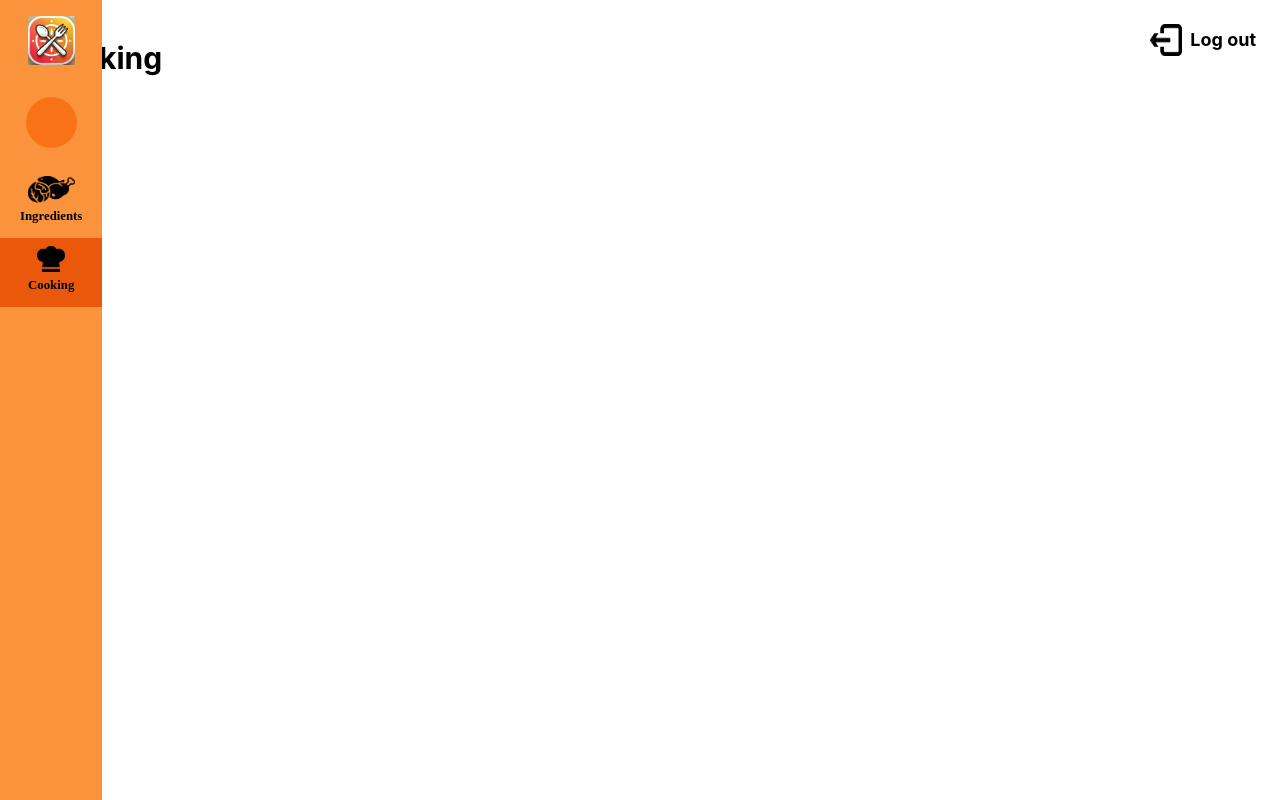
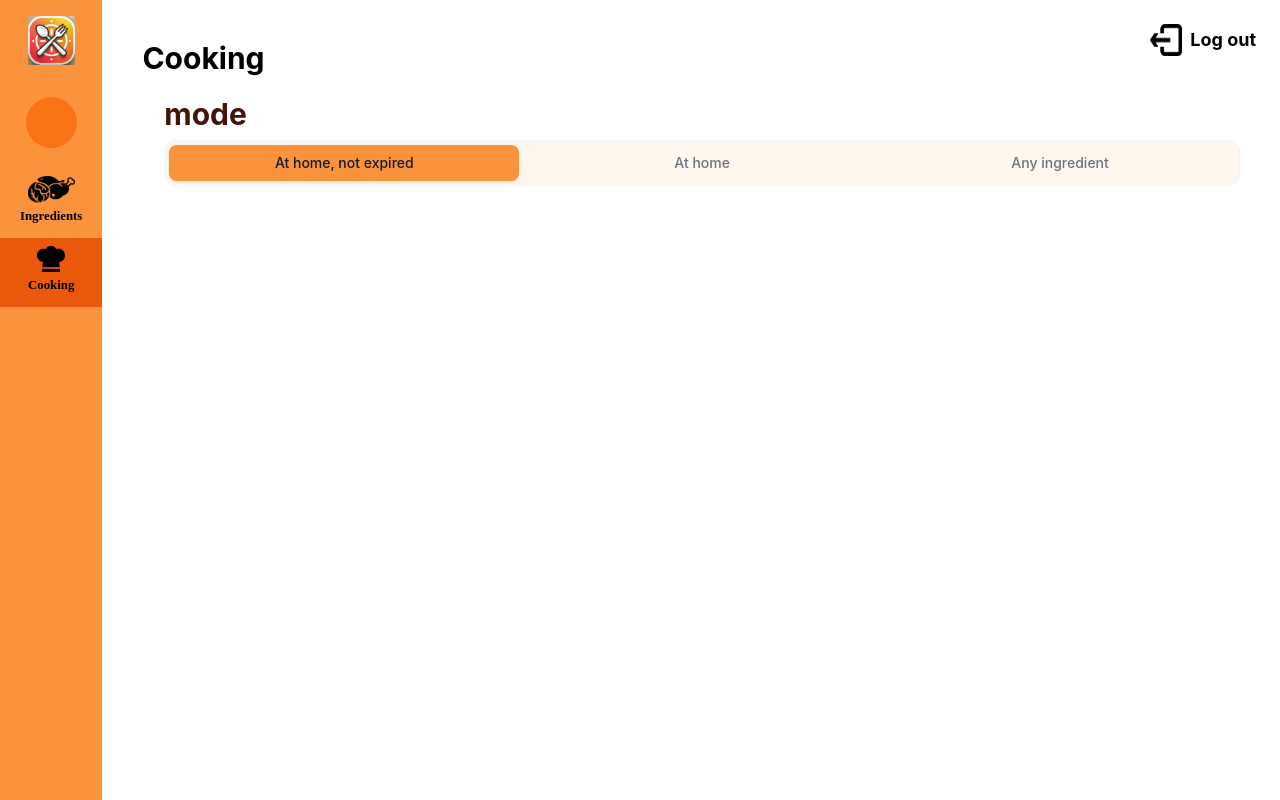
Before and after one commit to rei06666/kitchen_compass, a React (Create React App) app in the folder frontend/: page /cooking in a window 1280 px wide. Built offline with nearby package versions, Linux system fonts and the light colour scheme; a web font is replaced by a local one.

Commit message:
料理画面のモードタブの追加

```diff
--- a/frontend/src/pages/Cooking.js
+++ b/frontend/src/pages/Cooking.js
@@ -1,16 +1,16 @@
-import React from 'react';
+import React, { useState } from 'react';
 import { useNavigate, useLocation } from "react-router-dom";
 import Sidebar from '../component/Sidebar';
 import Underbar from '../component/Underbar';
-import app_logo from "../image/kitchen_compass_logo.png"
-import logout_logo from "../image/logout.png"
+import app_logo from "../image/kitchen_compass_logo.png";
+import logout_logo from "../image/logout.png";
 
-export default function Cooking() {
-
+const Cooking = () => {
     const navigate = useNavigate();
     const location = useLocation();
     const name = localStorage.getItem('kitchenCompassUserName');
-    const pageName = "Cooking"
+    const pageName = "Cooking";
+    const [selectedTab, setSelectedTab] = useState('HomeAndNotExpired');
 
     const Logout = () => {
         // ログアウト処理をここに追加
@@ -19,19 +19,65 @@ export default function Cooking() {
         navigate('/');
     };
 
+    const handleTabClick = (tabName) => {
+        setSelectedTab(tabName);
+    };
+
     return (
-        <div className="flex w-100">
+        <div className="relative flex w-full">
             {/* モバイルでは表示されない */}
             <Sidebar src={app_logo} name={name} pageName={pageName} />
-            <div className="grow p-10">
-                {/* 他のコンテンツをここに追加 */}
+            <div className="grow p-10 md:ml-[8%]">
                 <h1 className="text-3xl font-bold">Cooking</h1>
-                {/* ここに他のコンテンツを追加 */}
+                <div className='mt-5 ml-[2%] text-3xl'>
+                    <h2 className="font-bold text-orange-950">mode</h2>
+                    <div className="mt-2 overflow-hidden rounded-xl border border-gray-100 bg-orange-50 p-1">
+                        {/* タブ表示 */}
+                        <ul className="hidden md:flex items-center gap-2 text-sm font-medium">
+                            <li className="flex-1">
+                                <a
+                                    className={`flex items-center justify-center gap-2 rounded-lg px-3 py-2 ${selectedTab === 'HomeAndNotExpired' ? 'bg-orange-400 text-gray-900 shadow' : 'text-gray-500 hover:bg-orange-200 hover:text-gray-700 hover:shadow'}`}
+                                    onClick={() => handleTabClick('HomeAndNotExpired')}
+                                >
+                                    At home, not expired
+                                </a>
+                            </li>
+                            <li className="flex-1">
+                                <a
+                                    className={`flex items-center justify-center gap-2 rounded-lg px-3 py-2 ${selectedTab === 'Home' ? 'bg-orange-400 text-gray-900 shadow' : 'text-gray-500 hover:bg-orange-200 hover:text-gray-700 hover:shadow'}`}
+                                    onClick={() => handleTabClick('Home')}
+                                >
+                                    At home
+                                </a>
+                            </li>
+                            <li className="flex-1">
+                                <a
+                                    className={`flex items-center justify-center gap-2 rounded-lg px-3 py-2 ${selectedTab === 'AnyIngredient' ? 'bg-orange-400 text-gray-900 shadow' : 'text-gray-500 hover:bg-orange-200 hover:text-gray-700 hover:shadow'}`}
+                                    onClick={() => handleTabClick('AnyIngredient')}
+                                >
+                                    Any ingredient
+                                </a>
+                            </li>
+                        </ul>
+                        {/* プルダウン表示 */}
+                        <div className="md:hidden">
+                            <select
+                                className="w-full rounded-lg border border-gray-300 bg-white p-2 text-sm"
+                                value={selectedTab}
+                                onChange={(e) => handleTabClick(e.target.value)}
+                            >
+                                <option value="HomeAndNotExpired">At home, not expired</option>
+                                <option value="Home">At home</option>
+                                <option value="AnyIngredient">Any ingredient</option>
+                            </select>
+                        </div>
+                    </div>
+                </div>
             </div>
             {/* モバイルで表示する */}
             <Underbar pageName={pageName} />
             {/* ログアウトロゴを画面右上に配置 */}
-            <div className="absolute top-2 right-2 m-4 flex items-center cursor-pointer" onClick={Logout}>
+            <div className="fixed top-2 right-2 m-4 flex items-center cursor-pointer" onClick={Logout}>
                 <img
                     src={logout_logo}
                     alt="Logout"
@@ -41,4 +87,6 @@ export default function Cooking() {
             </div>
         </div>
     );
-}
+};
+
+export default Cooking;
```
